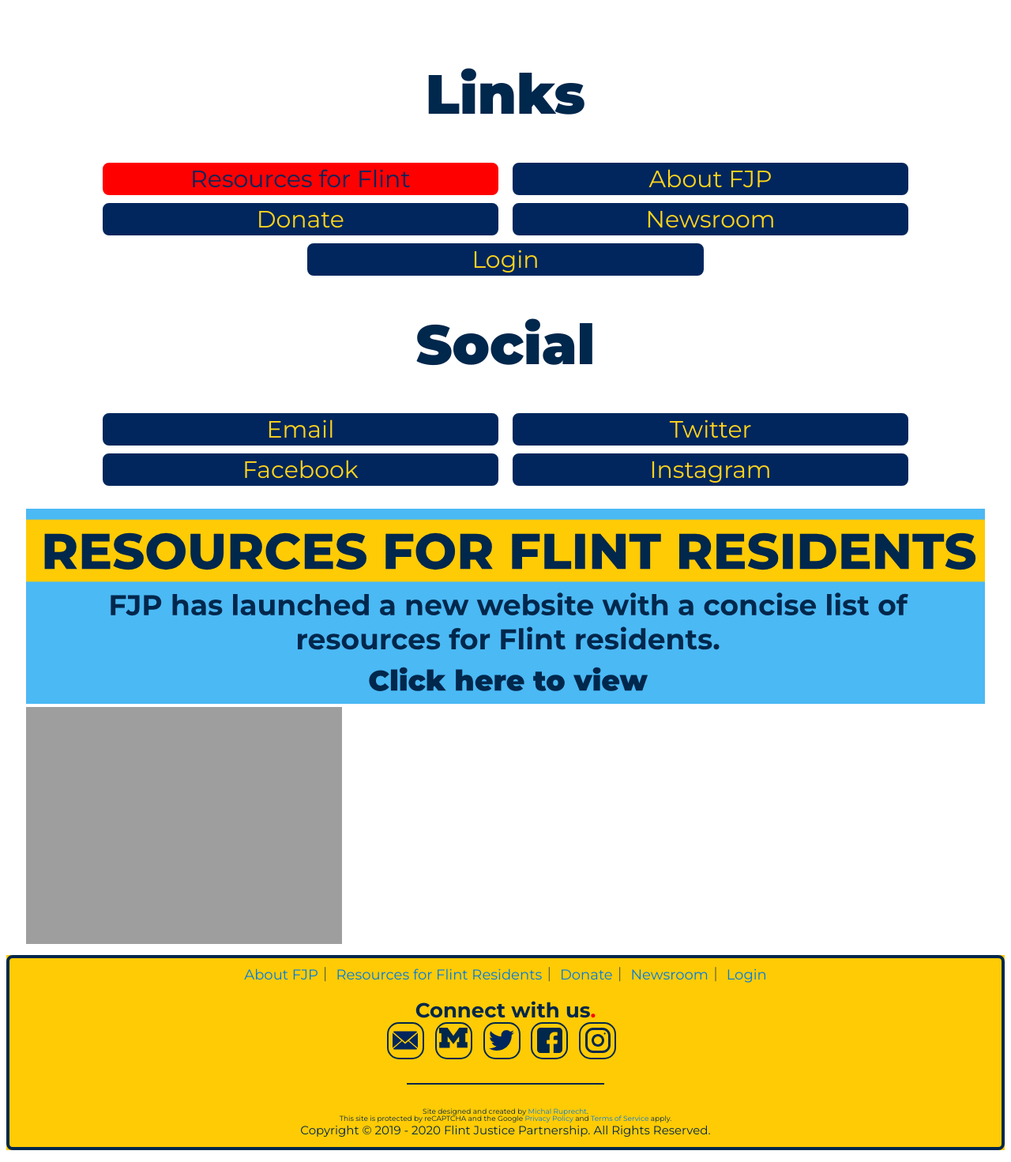
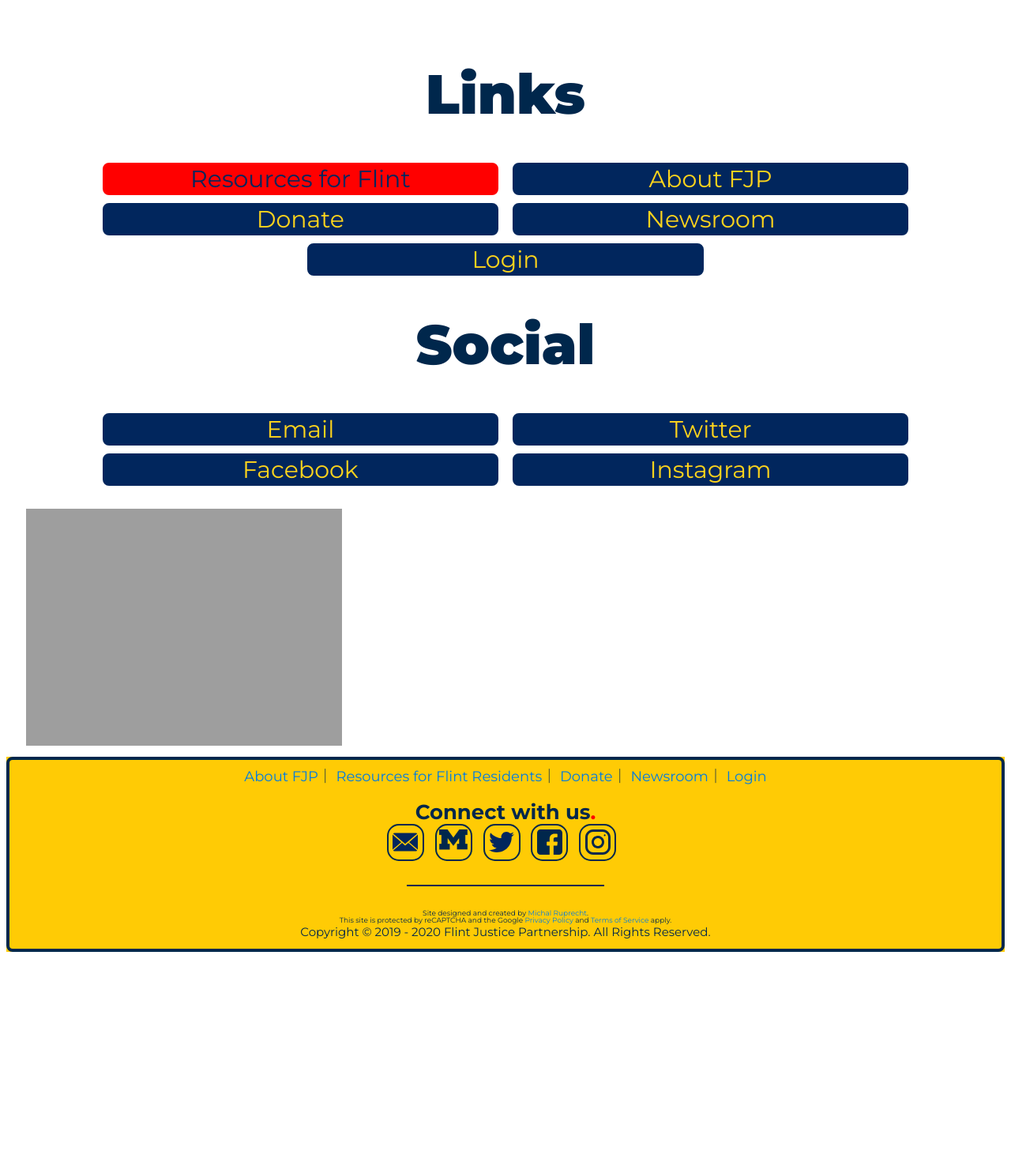
Before and after one commit to umichfjp/umichfjp.github.io, a Jekyll site: the page built from pages/social.html, in a window 1280 px wide. Shown: the whole page at 79% size. Built offline with Jekyll 4.4.1, drawn with Linux system fonts in a browser that asks for light colours; after the commit the page ends 1220 px from its top, so only the background shows below that.

Commit message:
Update social.html

```diff
--- a/pages/social.html
+++ b/pages/social.html
@@ -31,8 +31,7 @@ title: Social
         </center>
 
         <div class="resources">
-          <a href="https://umichfjp.github.io/pages/resources" target="_blank"><img src="https://umichfjp.github.io/assets/resources_for_flint_umichfjp.svg" alt="Resources for Flint residents, resources for flint Flint Justice Partnership, resources for flint umichfjp, resources for flint crossing water, resources for flint mcsp, resources for flint fbem, resources for flint hurley"></a>
-          <br /><img src="https://umichfjp.github.io/assets/banner.svg" alt="This is the Flint Justice Partnership, umichfjp, crossing water, mcsp, fbem, hurley">
+          <img src="https://umichfjp.github.io/assets/banner.svg" alt="This is the Flint Justice Partnership, umichfjp, crossing water, mcsp, fbem, hurley">
         </div></div><br />
       </div>
   </body>
```
